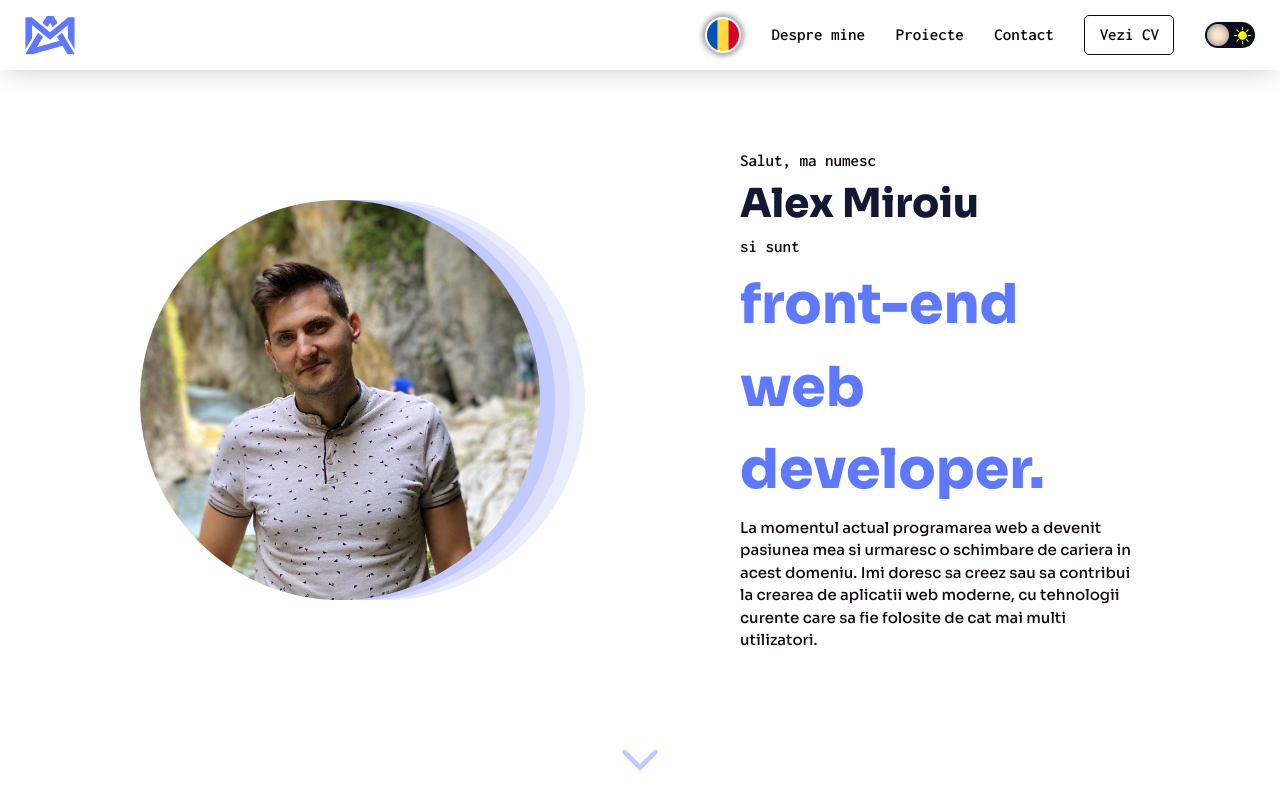
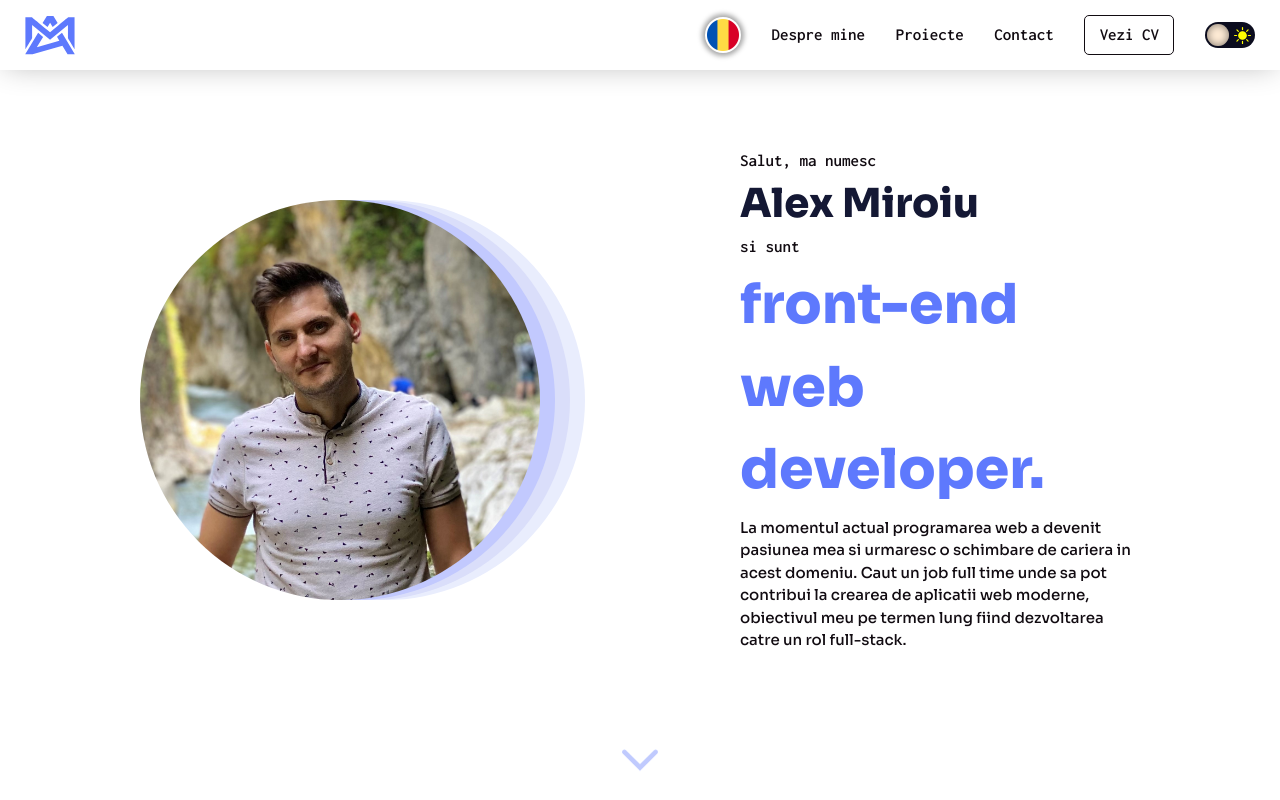
Before and after one commit to alexmiroiu/Proiecte, a React (Create React App) app in the folder portfolio-website/: page / in a window 1280 px wide. Shown: the top 800 px of the page. Built offline with nearby package versions, Linux system fonts and the light colour scheme.

Commit message:
mici ajustari de text si stil in sectiunea footer

```diff
--- a/portfolio-website/src/components/Footer.js
+++ b/portfolio-website/src/components/Footer.js
@@ -26,7 +26,9 @@ const Footer = () => {
                 <a href='https://github.com/alexmiroiu' target="_blank" rel="noreferrer noopener">
                     <SvgGithubLogo className={`${classes.footerIcon} ${dark ? classes.iconDarkH : classes.iconLightH}`} />
                 </a>
-                <SvgLinkedin className={`${classes.footerIcon} ${dark ? classes.iconDarkH : classes.iconLightH}`}/>
+                <a href='https://www.linkedin.com/in/alexandru-miroiu' target="_blank" >
+                    <SvgLinkedin className={`${classes.footerIcon} ${dark ? classes.iconDarkH : classes.iconLightH}`}/>
+                </a>
             </div>
             <div className={classes.emailWrapper}>
                 <SvgEmail className={`${classes.footerIcon} ${dark ? classes.iconDark : classes.iconLight}`}/>
--- a/portfolio-website/src/components/Footer.module.css
+++ b/portfolio-website/src/components/Footer.module.css
@@ -22,7 +22,7 @@
 .footer > p {
     font-family: var(--mono-font);
     font-size: 1.5rem;
-    font-weight: 400;
+    font-weight: 500;
 }
 
 .footerWrapper {
--- a/portfolio-website/src/components/Hero.js
+++ b/portfolio-website/src/components/Hero.js
@@ -51,7 +51,7 @@ const Hero = React.forwardRef((props, ref) => {
             eng: 'and I\'m a'
         },
         description: {
-            ro: 'La momentul actual programarea web a devenit pasiunea mea si urmaresc o schimbare de cariera in acest domeniu. Imi doresc sa creez sau sa contribui la crearea de aplicatii web moderne, cu tehnologii curente care sa fie folosite de cat mai multi utilizatori.',
+            ro: 'La momentul actual programarea web a devenit pasiunea mea si urmaresc o schimbare de cariera in acest domeniu. Caut un job full time unde sa pot contribui la crearea de aplicatii web moderne, obiectivul meu pe termen lung fiind dezvoltarea catre un rol full-stack.',
             eng: 'Web development is my passion and my new professional career focus. Contributing to the creation of modern web applications with the use of new technologies has become my drive.'
         }
     }
```
